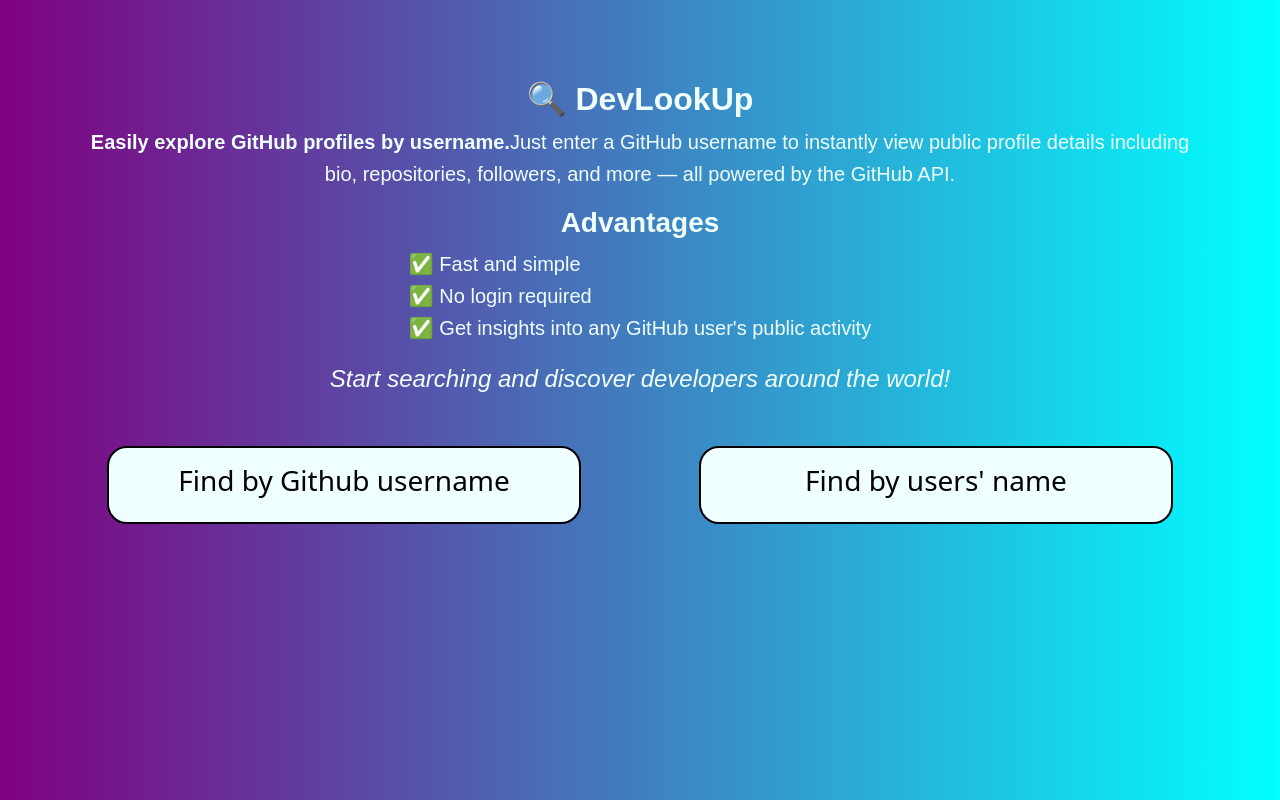
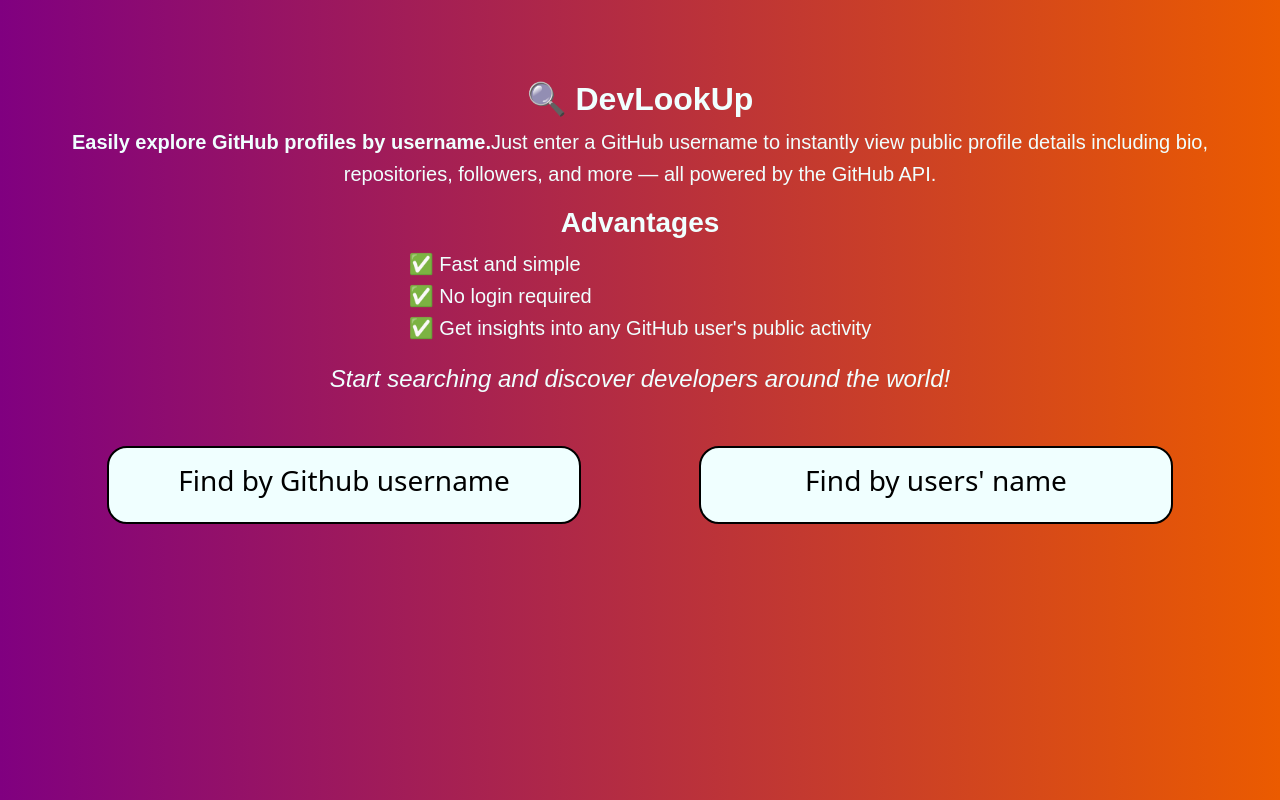
Before and after one commit to drakenevadie19/ghProfileFinder, a React (Create React App) app in the folder front-end/: page /find/name in a window 1280 px wide. Both pictures are taken after a click on the button "Back to Home". Built offline with nearby package versions, Linux system fonts and the light colour scheme.

Commit message:
New Change: update CSS

```diff
--- a/front-end/src/App.css
+++ b/front-end/src/App.css
@@ -2,14 +2,16 @@
   text-align: center;
   color: azure;
   padding: 3rem;
-  height: 100vh;
+  /* height: 100vh; */
+  height: max-content;
   width: 100vw;
 }
 
 .start-page {
   display: flex;
   width: 100%;
-  height: 100%;
+  /* height: 100%; */
+  height: max-content;
 
   flex-direction: column;
   align-items: center;
@@ -58,6 +60,10 @@
   align-items: flex-start;
 }
 
+.advantage-list li {
+  text-align: start;
+}
+
 .slogan {
   font-size: 1.5rem;
   font-style: italic;
@@ -77,6 +83,9 @@
   .advantage-list {
     padding: 0;
   }
+  /* .advantage-list li {
+    text-align: start;
+  } */
 }
 
 /*------------------------------------------------------------------------------*/
--- a/front-end/src/components/profile-list.js
+++ b/front-end/src/components/profile-list.js
@@ -22,12 +22,12 @@
                                         <h5 class="card-title">{github.login}</h5>
                                         {/* <p class="card-text">Some quick example text to build on the card title and make up the bulk of the card's content.</p> */}
                                         <div className="card-button-groups">
-                                            <a class="btn btn-primary explore-button" onClick={() => navigate(`/user-detail/${github.login}`)}>
+                                            <button class="btn btn-info explore-button" onClick={() => navigate(`/user-detail/${github.login}`)}>
                                                 Explore
-                                            </a>
+                                            </button>
                                             <a
                                             href={github.html_url}
-                                            class="btn btn-primary"
+                                            class="btn btn-warning"
                                             target="_blank"
                                             rel="noreferrer"
                                             >
--- a/front-end/src/index.css
+++ b/front-end/src/index.css
@@ -5,7 +5,7 @@
     sans-serif;
   -webkit-font-smoothing: antialiased;
   -moz-osx-font-smoothing: grayscale;
-  background-image: linear-gradient(90deg,purple, cyan);
+  background-image: linear-gradient(90deg,purple, #EB5B00);
 }
 
 code {
--- a/front-end/src/pages/find-by-name.js
+++ b/front-end/src/pages/find-by-name.js
@@ -61,7 +61,7 @@
                 {profiles.length>0 &&
                     <button
                         type="button"
-                        className="btn btn-primary"
+                        className="btn btn-danger"
                         onClick={() => {
                             setProfiles([]);
                             setNameQuery("")
@@ -84,7 +84,7 @@
                 onChange={(e) => setNameQuery(e.target.value)}
                 />
                 <button
-                class="btn btn-primary"
+                class="btn btn-success"
                 type="button"
                 id="button-addon2"
                 onClick={() => handleSearch()}
--- a/front-end/src/pages/find-by-username.js
+++ b/front-end/src/pages/find-by-username.js
@@ -62,7 +62,7 @@
                 {profiles.length>0 &&
                     <button
                         type="button"
-                        className="btn btn-primary"
+                        className="btn btn-danger"
                         onClick={() => {
                             setProfiles([]);
                             setUsernameQuery("")
@@ -88,7 +88,7 @@
                 />
 
                 <button
-                class="btn btn-primary"
+                class="btn btn-success"
                 type="button"
                 id="button-addon2"
                 onClick={() => handleSearch()}
--- a/front-end/src/pages/start-page.js
+++ b/front-end/src/pages/start-page.js
@@ -6,10 +6,11 @@
         <>
             <div className="start-page">
                 <section style={{
-                    padding: "2rem",
+                    padding: "2rem 0",
                     fontFamily: "Arial, sans-serif",
                     fontSize: "1.25rem", // ~20px
-                    lineHeight: "1.6"
+                    lineHeight: "1.6",
+                    width: "100%"
                 }}>
                     <h1 style={{ fontSize: "2rem", fontWeight: 800 }}>🔍 DevLookUp</h1>
                     <p>
```
